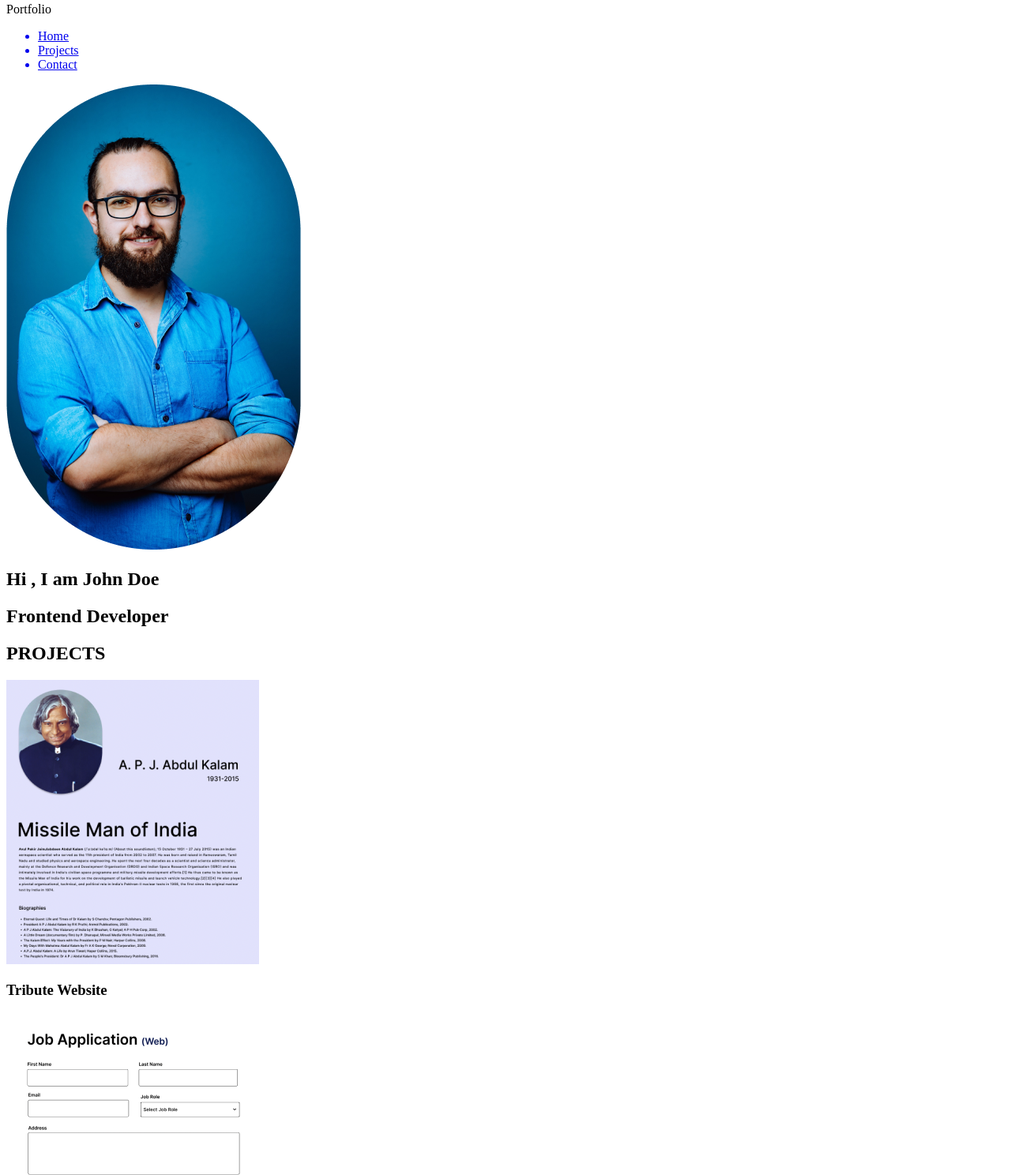
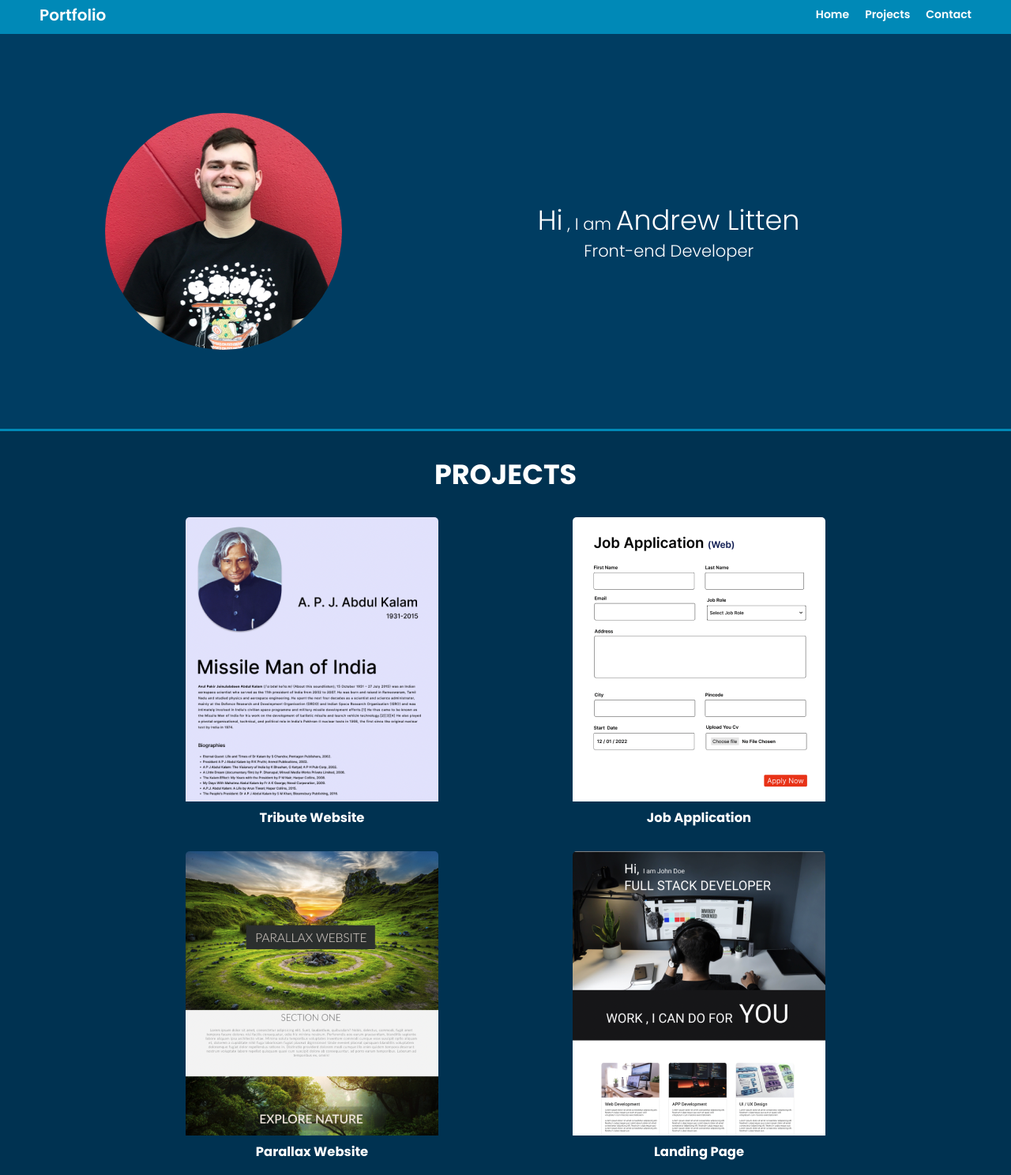
Before and after one commit to andrewlit10/Portfolio-Project-CSS-Practice, a plain HTML site: page index.html in a window 1280 px wide. Shown: the part 5-1493 px from the top of the page at 79% size. Drawn offline with nearby package versions, Linux system fonts and the light colour scheme.

Commit message:
finished layout styling and formatting

```diff
--- a/index.html
+++ b/index.html
@@ -10,7 +10,7 @@
       rel="stylesheet"
       href="https://cdnjs.cloudflare.com/ajax/libs/animate.css/4.1.1/animate.min.css"
     />
-    <script
+      <script
       src="https://kit.fontawesome.com/7a4b62b0a4.js"
       crossorigin="anonymous"
     ></script>
@@ -36,19 +36,19 @@
       <section id="hero">
         <div class="container">
           <div class="hero_image animate__animated animate__bounceInLeft">
-            <img src="./images/hero.png" alt="hero image" />
+            <img src="./images/profile-img.jpg" alt="hero image" />
           </div>
           <div class="hero_content">
             <h1>
               <span class="hi_text">Hi</span> , I am
-              <span class="name_text">John Doe</span>
+              <span class="name_text">Andrew Litten</span>
             </h1>
-            <h2>Frontend Developer</h2>
+            <h2>Front-end Developer</h2>
           </div>
         </div>
       </section>
       <section id="project">
-        <h2>PROJECTS</h2>
+        <h2>Projects</h2>
         <div class="container">
           <div class="project_container">
             <div class="grid_item">
@@ -156,7 +156,7 @@
       </section>
     </main>
     <footer>
-      <div class="container">Created By Do Some Coding Channel</div>
+      <div class="container">Created By Andrew Litten</div>
     </footer>
   </body>
 </html>
--- a/style.css
+++ b/style.css
@@ -0,0 +1,160 @@
+@import url("https://fonts.googleapis.com/css2?family=Poppins:ital,wght@0,100;0,200;0,300;0,400;0,500;0,600;0,700;0,800;0,900;1,100;1,200;1,300;1,400;1,500;1,600;1,700;1,800;1,900&display=swap");
+:root {
+  --lighting-color: #0089b7;
+  --dark-color: #003d62;
+  --darker-color: #003251;
+  --secondary-color: #fff700;
+}
+* {
+    box-sizing: border-box;
+    margin: 0;
+    padding: 0;
+}
+html {
+    font-size: 62.5%;
+}
+body,
+html {
+  font-family: "Poppins", sans-serif;
+  font-weight: 300;
+  line-height: 1.4;
+  scroll-behavior: smooth;
+  color: white;
+}
+body {
+  font-size: 1.4rem;
+}
+nav {
+    display: flex;
+    justify-content: space-between;
+    background-color: #0089b7;
+    color: white;
+    padding: 10px 50px;
+    font-weight: 600;
+}
+a:hover {
+    border-bottom: 2px solid white;
+  }
+nav ul {
+    display: flex;
+    gap: 20px;
+    list-style-type: none;
+    align-items: center;
+
+}
+.logo {
+    font-size: 2rem;
+
+}
+a {
+    text-decoration: none;
+    color: white;
+}
+#hero {
+    background-color: #003d62;
+    border-bottom: 3px solid #0089b7;
+}
+
+.hero_image img {
+    display: flex;
+    justify-content: center;
+    align-items: center;
+    background-size: cover;
+    background-position: center;
+    height: 300px;
+    width: 300px;
+    border-radius: 50%;
+}
+#hero .container {
+    display: flex;
+    justify-content: space-evenly;
+    align-items: center;
+    height: 500px;
+    padding: 0 30px;
+
+}
+.hero_content {
+    display: flex;
+    flex-direction: column;
+    justify-content: center;
+    align-items: center;
+    width: 50%;
+    padding-left: 10px;
+}
+h1, .hero_content h2 {
+    font-weight: 300;
+}
+
+h1 span {
+    font-size: 3.5rem;
+}
+
+#project {
+    background-color: #003251;
+}
+#project .container {
+    display: flex;
+    flex-direction: column;
+    margin: 0 auto;
+    max-width: 75%;
+}
+#project h2 {
+    padding: 30px;
+    font-size: 3.5rem;
+    text-align: center;
+    text-transform: uppercase;
+}
+.project_container {
+    display: grid;
+    grid-template-columns: repeat(auto-fit, minmax(320px, 1fr));
+    gap: 2rem;
+    padding-bottom: 50px;
+}
+.grid_item {
+    display: grid;
+    place-items: center;
+  }
+.card {
+    width: 320px;
+    display: flex;
+    justify-self: center;
+    flex-direction: column;
+    border-radius: 0.5rem;
+    overflow: hidden;
+}
+.card_content {
+    text-align: center;
+    padding: 10px;
+}
+#contact {
+    display: flex;
+    flex-direction: column;
+}
+#contact .container {
+    background-color: #003d62;
+    font-size: 2rem;
+    display: flex;
+    flex-direction: column;
+    justify-content: center;
+    align-items: center;
+    padding: 50px;
+}
+.top_contact, .bottom_contact {
+    display: flex;
+    gap: 30px;
+    padding-top: 30px;
+}
+.contact_way {
+    display: flex;
+    gap: 5px;
+    justify-content: center;
+    align-items: center;
+}
+
+footer {
+    background-color: #003251;
+    padding: 15px;
+    text-align: center;
+    font-size: 1.2rem;
+    font-weight: 700;
+}
```
Also changed, not shown: images/profile-img.jpg (added), 1 other file.
